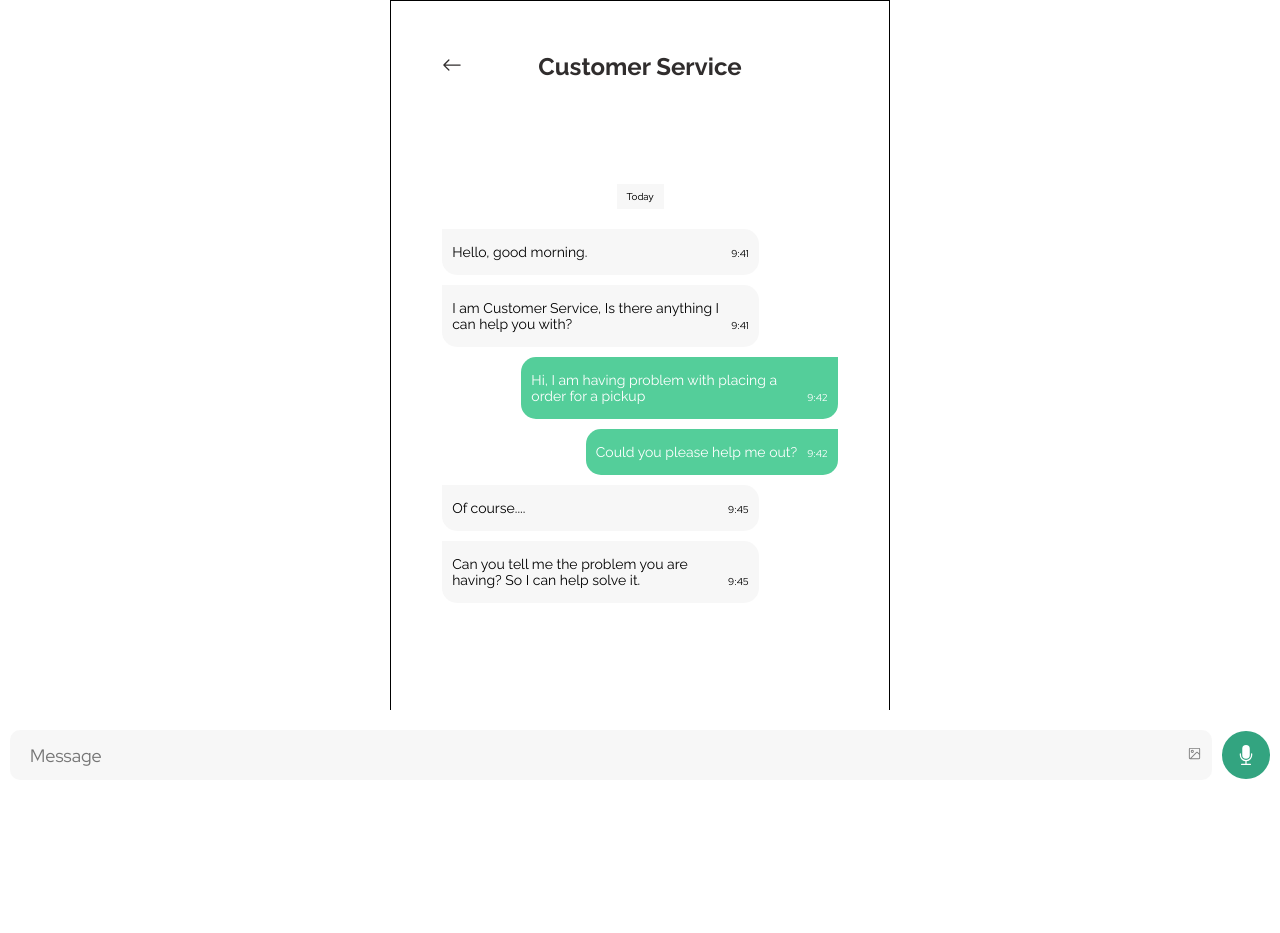
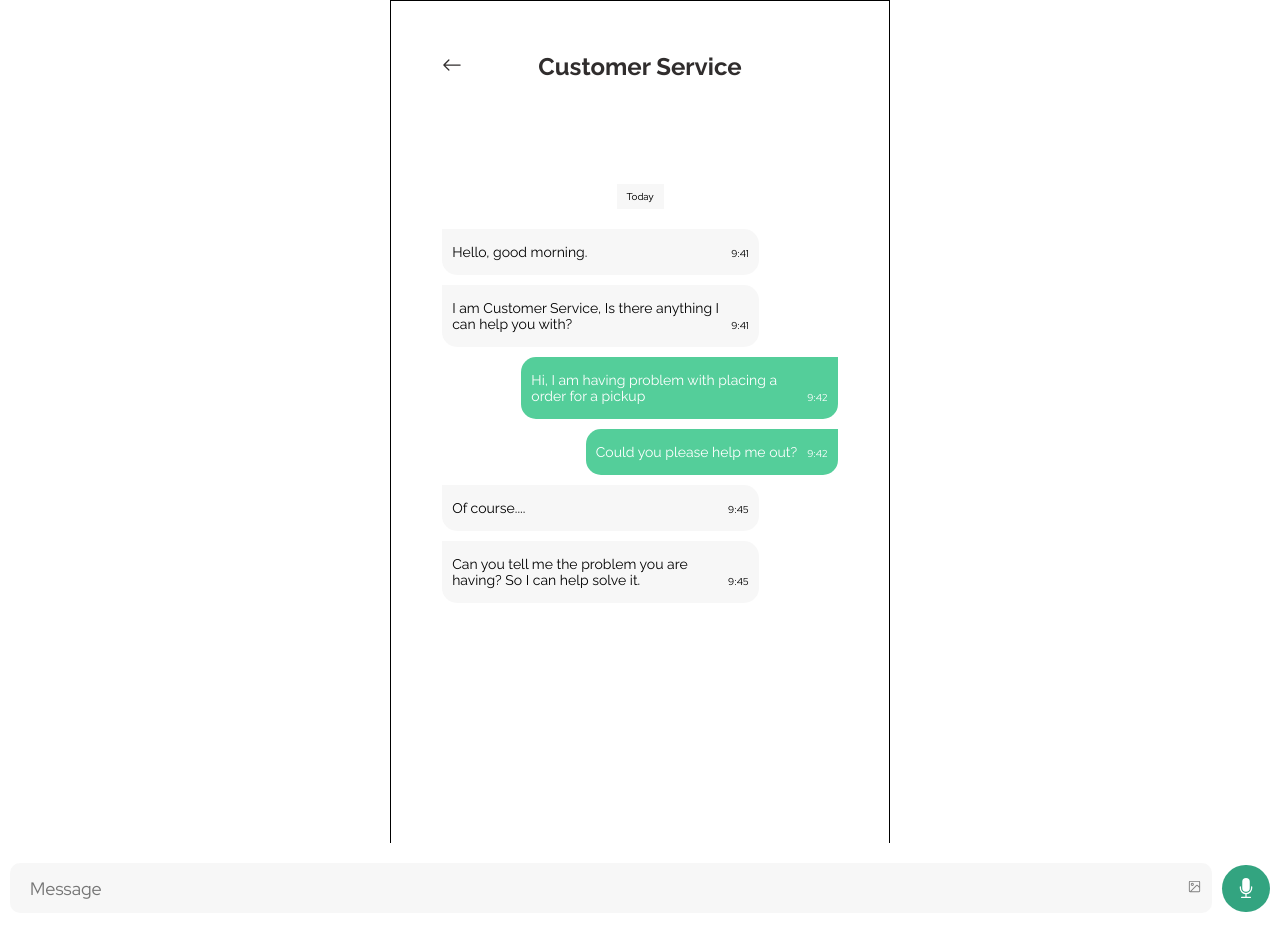
Before and after one commit to upgraded57/waste-mgt, a React (Vite) app: page /customer-service in a window 1280 px wide. Before the commit the page ends 800 px from the top, so only its background shows below. Built offline with nearby package versions, Linux system fonts and the light colour scheme.

Commit message:
Fixed chat page screen height bug

```diff
--- a/src/Pages/Chat/chat.css
+++ b/src/Pages/Chat/chat.css
@@ -1,5 +1,6 @@
 .chat-page {
   padding: 4vw;
+  height: 100dvh;
 }
 
 .chat-page__time {
```
